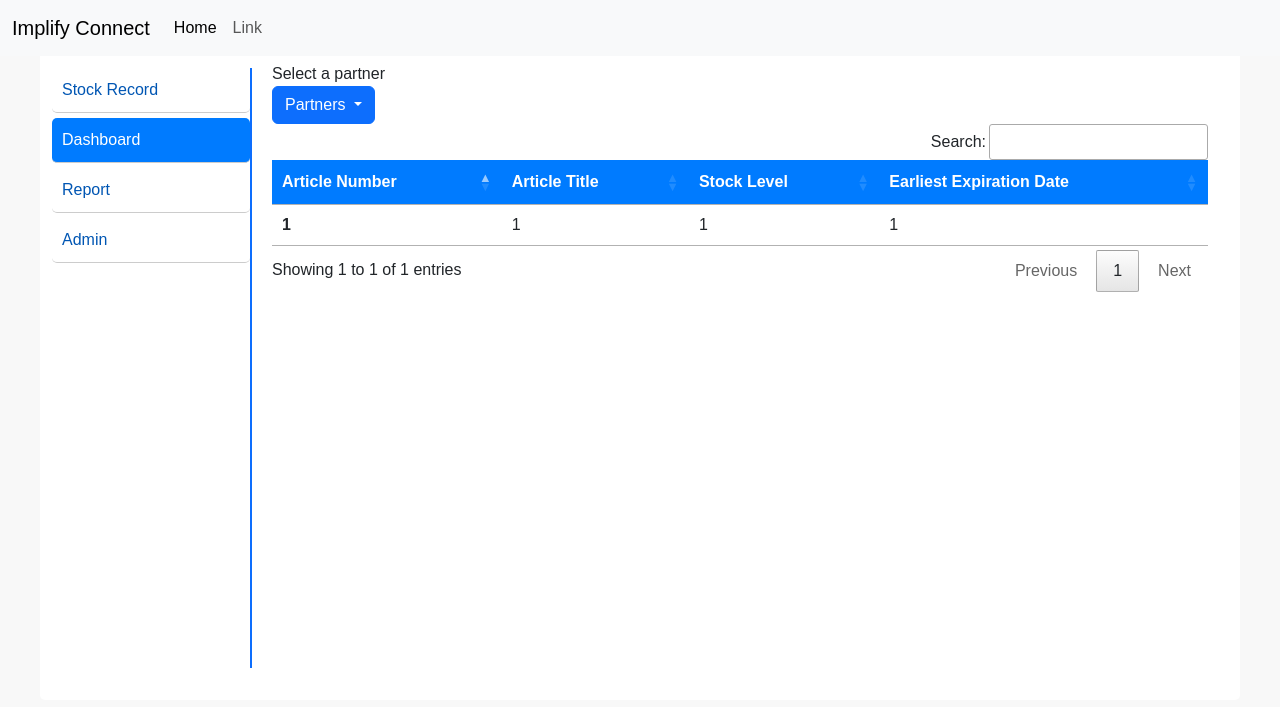
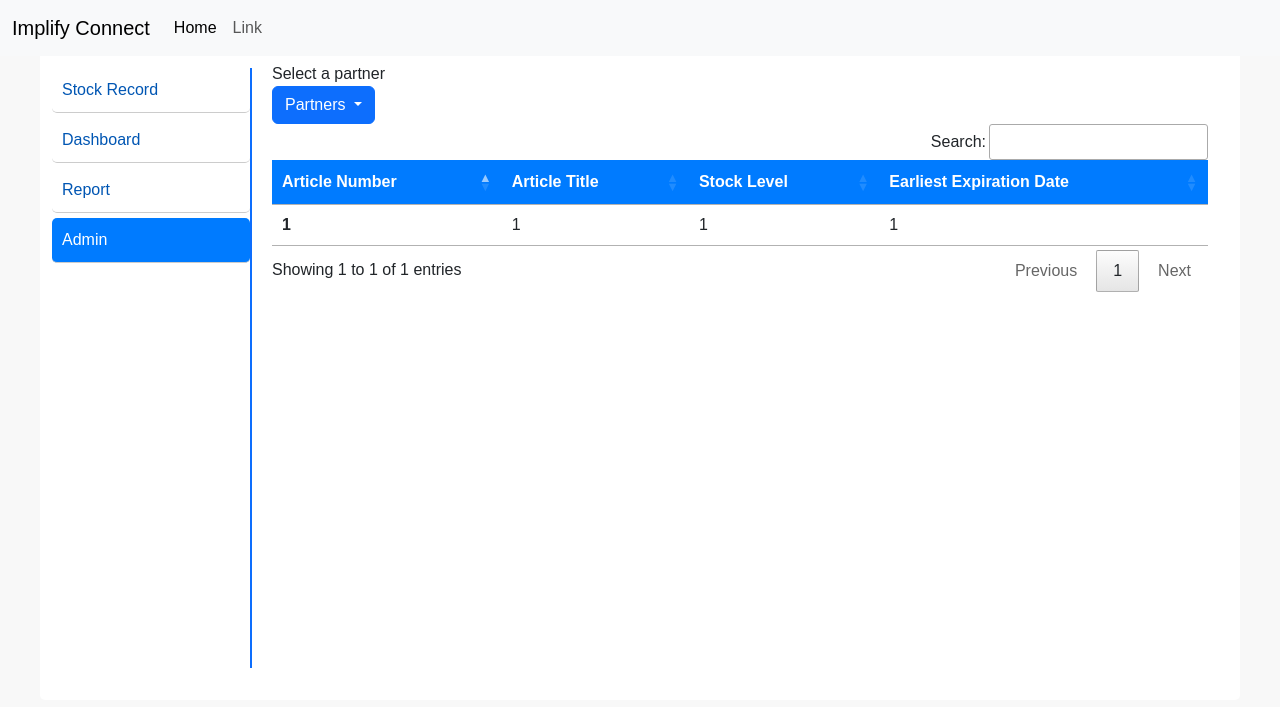
Before and after one commit to yedhukrishnaG/django, a Django app: page /newadminview/ in a window 1280 px wide. Shown: the top 707 px of the page. Run offline with Django 4.2, Linux system fonts and the light colour scheme; some libraries are stand-ins or nearby versions.

Commit message:
active tab

```diff
--- a/django/hello_django/templates/newadminview.html
+++ b/django/hello_django/templates/newadminview.html
@@ -111,9 +111,9 @@
         <div class="sidebar vertical-line ">
             <ul>
                 <li class="tab" id="stockRecordTab">Stock Record</li>
-                <li class="tab active" id="dashboardTab">Dashboard</li>
+                <li class="tab" id="dashboardTab">Dashboard</li>
                 <li class="tab" id="reportTab">Report</li>
-                <li class="tab" id="adminTab">Admin</li>
+                <li class="tab active" id="adminTab">Admin</li>
             </ul>
         </div>
         <div class="content">
--- a/django/hello_django/templates/newreportview.html
+++ b/django/hello_django/templates/newreportview.html
@@ -112,8 +112,8 @@
         <div class="sidebar vertical-line">
             <ul>
                 <li class="tab" id="stockRecordTab">Stock Record</li>
-                <li class="tab active" id="dashboardTab">Dashboard</li>
-                <li class="tab" id="reportTab">Report</li>
+                <li class="tab" id="dashboardTab">Dashboard</li>
+                <li class="tab active" id="reportTab">Report</li>
                 <li class="tab" id="adminTab">Admin</li>
             </ul>
         </div>
```
